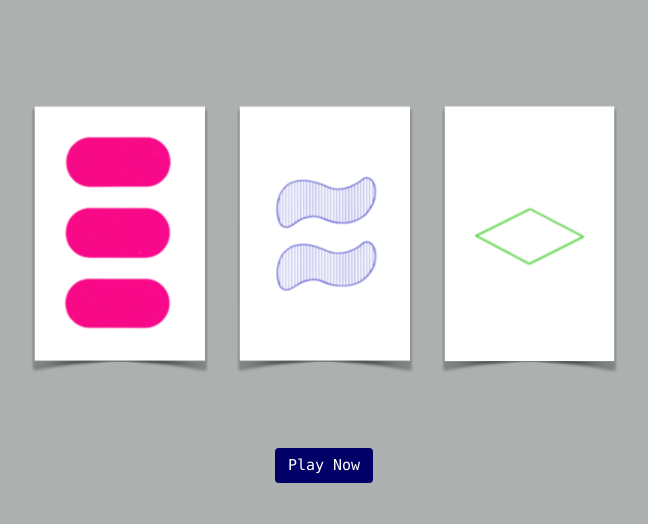
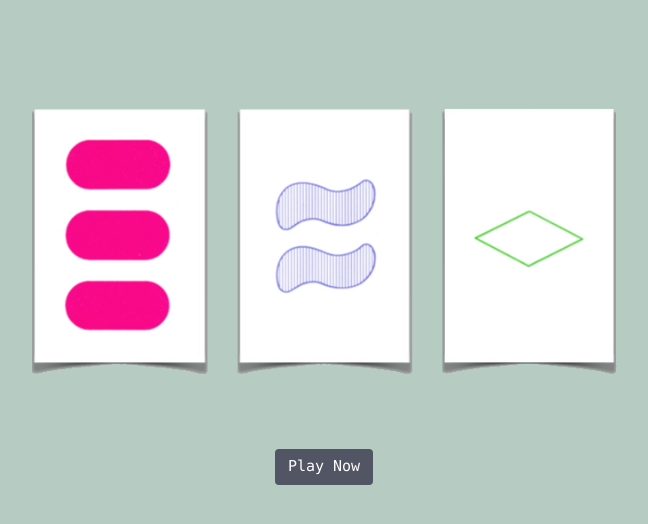
Before and after one commit to ksenia0822/group-game, a website: page index.html in a window 1280 px wide. Shown: the whole page, without its empty margins (316-964 px from the left). Drawn offline with nearby package versions, Linux system fonts and the light colour scheme; some packages are replaced by stand-ins of ours.

Commit message:
changed background color

```diff
--- a/browser/views/home.html
+++ b/browser/views/home.html
@@ -2,6 +2,6 @@
 <div class="main-page">
 	<!-- <h1>GROUP</h1> -->
 	<!-- <img src="http://deniseyu.github.io/images/set-02.png"> -->
-	<img src="/public/img-1.png">
+	<img src="/public/1.png">
 	<h3 > <a class="btn" ui-sref="classic">Play Now </a></h3>
 </div>
--- a/public/css/main.css
+++ b/public/css/main.css
@@ -1,6 +1,7 @@
 body {
 	/*background-image: url('../background-1.jpg');*/
-	background-color: #ACB1B0 !important;
+	/*background-color: #96C0CE !important;*/
+	background-color: #B6CBC2 !important;
 	font-family: "Lucida Console", Monaco, monospace !important;
 }
 
@@ -26,7 +27,7 @@ a {
 }
 
 .btn {
-	background-color: #000066 !important;
+	background-color: #525564 !important;
 	font-size: 15px !important;
 	color: white !important;
 	margin: 0px 10px;
```
Also changed, not shown: public/1.png (added), public/img-1.png (deleted), 1 other file.
